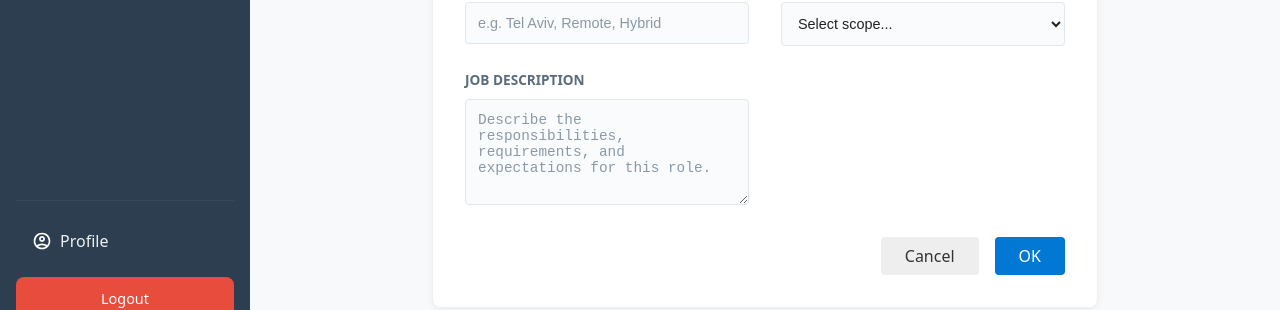
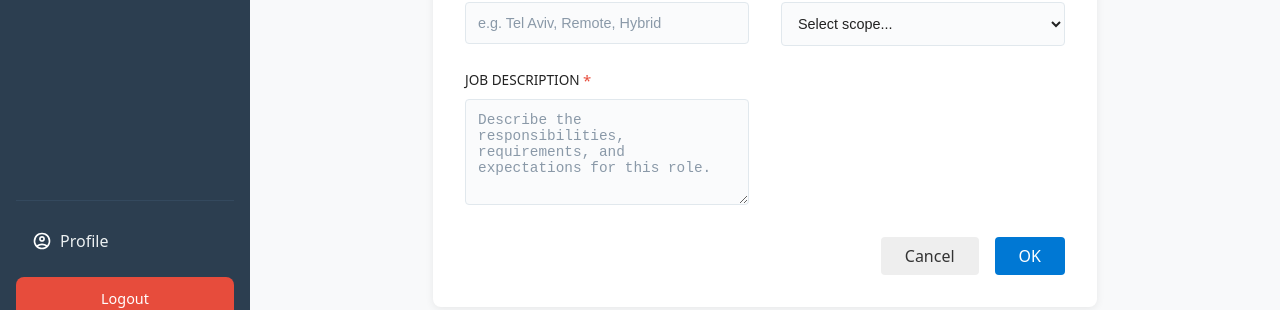
Before and after one commit to TovTechOrg/histadrut-front, a React (Vite) app: page /jobs/add in a window 1280 px wide. Shown: the part 464-774 px from the top of the page. Built offline with nearby package versions, Linux system fonts and the light colour scheme; no server answers; sample sign-in values are in the browser's storage.

Commit message:
job description is now REQUIRED in job form

```diff
--- a/src/components/JobsListings/JobForm.jsx
+++ b/src/components/JobsListings/JobForm.jsx
@@ -181,12 +181,15 @@ export default function JobForm({ onSubmit, onCancel, initialValues = initialJob
               )}
             </select>
           </label>
-          <label style={{ textTransform: "uppercase", fontWeight: 600, fontSize: "0.85rem", color: "#5a6c7d", marginBottom: "0.5rem", textAlign: "left" }}>
-            Job Description
+          <label className="job-form__label job-form__label--required">
+            <span className="job-form__label-text">
+              Job Description <span className="job-form__asterisk" style={{ color: '#e74c3c' }}>*</span>
+            </span>
             <textarea
               name="job_description"
               value={form.job_description}
               onChange={handleChange}
+              required={!viewMode}
               placeholder="Describe the responsibilities, requirements, and expectations for this role."
               style={{ background: "#fafbfc", color: "#222", border: "1px solid #e1e8ed", borderRadius: "4px", fontSize: "0.9rem", padding: "0.75rem", minHeight: "80px" }}
               disabled={viewMode}
```
